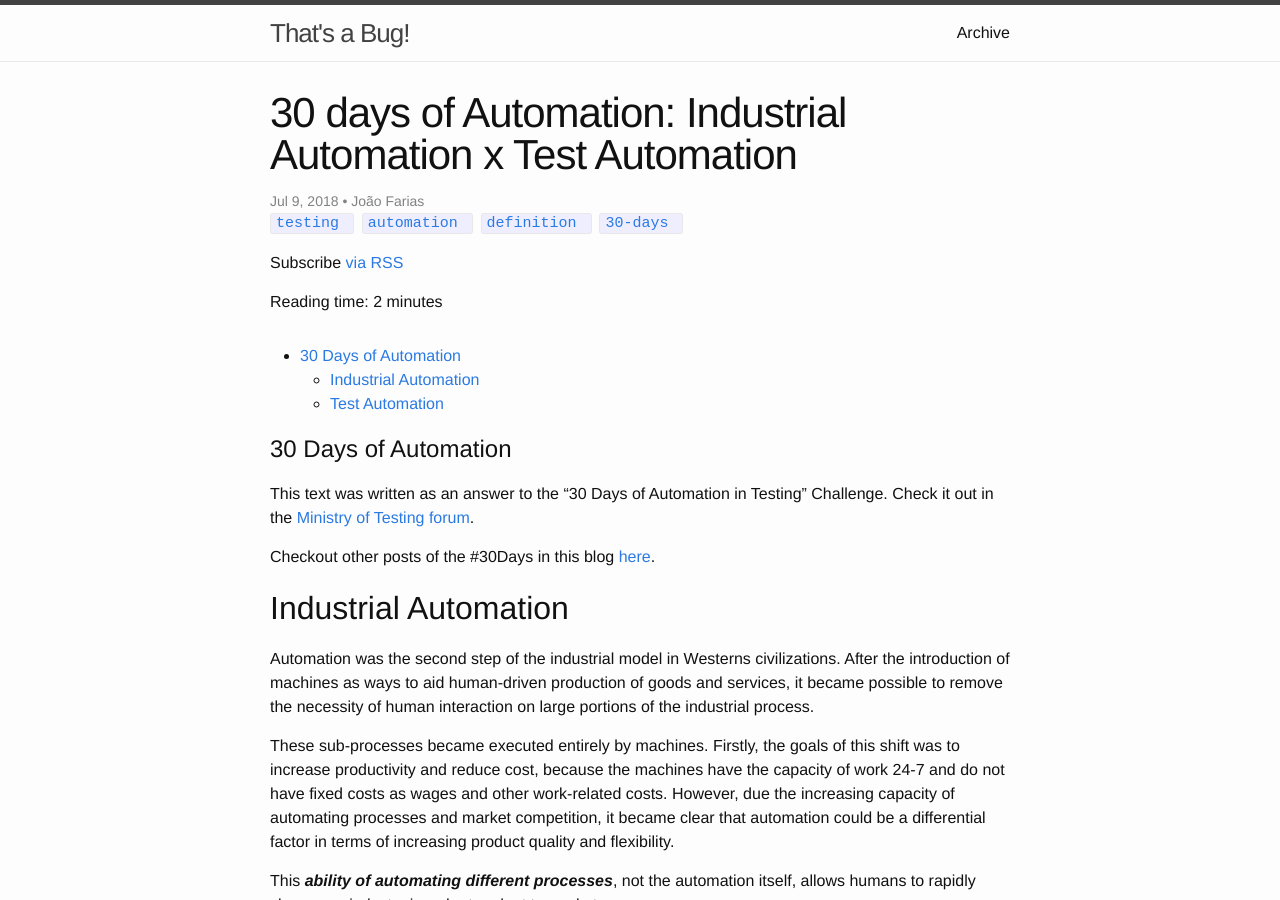
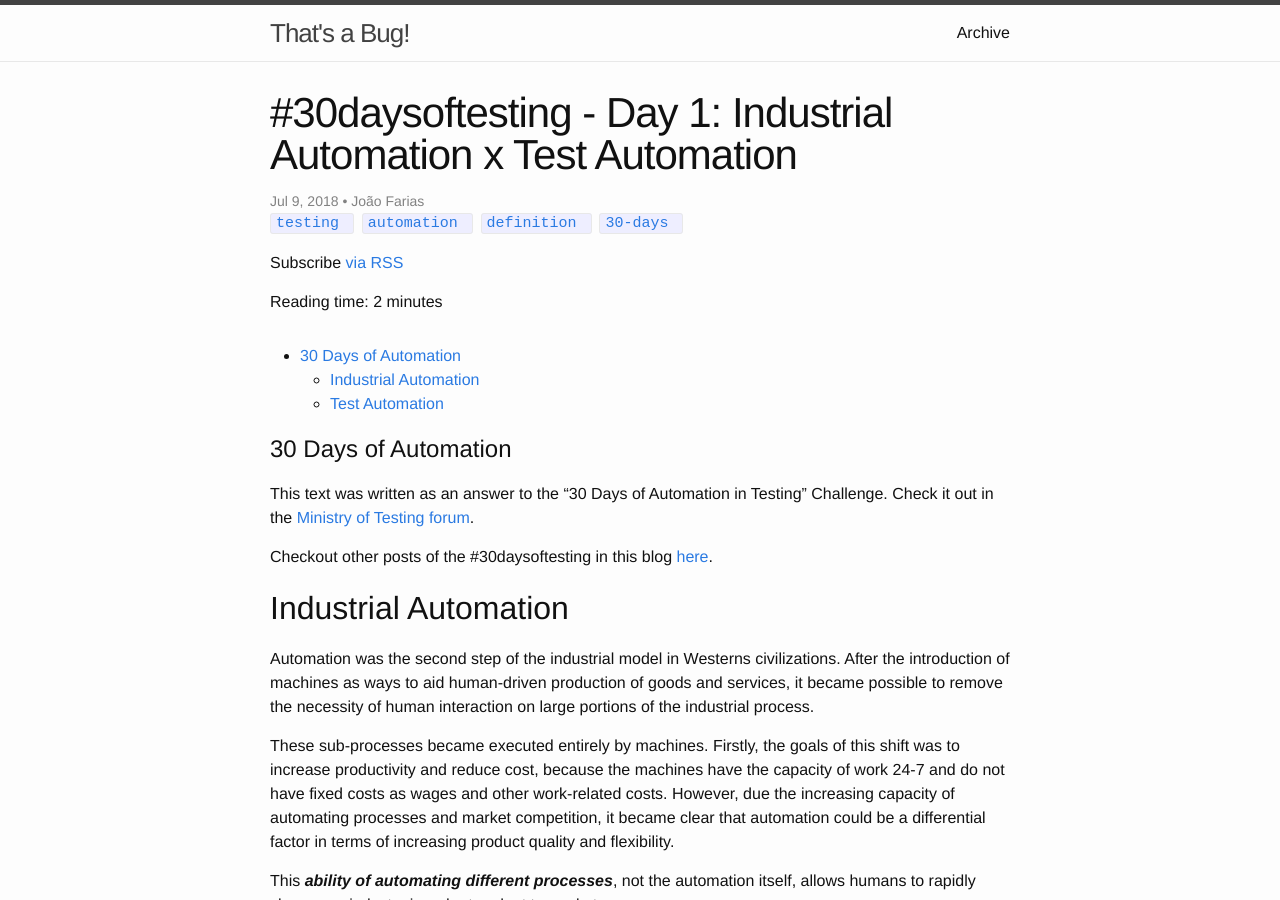
Before and after one commit to JoaoGFarias/JoaoGFarias.github.io, a Jekyll site: the page built from _posts/2018-07-08-industrial_automation_versus_test_automation.markdown, in a window 1280 px wide and 900 px high. Built offline with Jekyll 4.4.1, drawn with Linux system fonts in a browser that asks for light colours.

Commit message:
Improve title

```diff
--- a/_posts/2018-07-08-industrial_automation_versus_test_automation.markdown
+++ b/_posts/2018-07-08-industrial_automation_versus_test_automation.markdown
@@ -1,6 +1,6 @@
 ---
 layout: post
-title:  "30 days of Automation: Industrial Automation x Test Automation"
+title:  "#30daysoftesting - Day 1: Industrial Automation x Test Automation"
 date: 2018-07-09 11:11:00 +0200
 author: João Farias
 version: 1.0.0
@@ -12,7 +12,7 @@ description: Day 1 of 30 of Automation - Definitions
 
 This text was written as an answer to the "30 Days of Automation in Testing" Challenge. Check it out in the [Ministry of Testing forum](https://www.ministryoftesting.com/dojo/lessons/30-days-of-automation-in-testing).
 
-Checkout other posts of the #30Days in this blog [here](/tag/30-days.html).
+Checkout other posts of the #30daysoftesting in this blog [here](/tag/30-days.html).
 
 ## Industrial Automation
 
```
